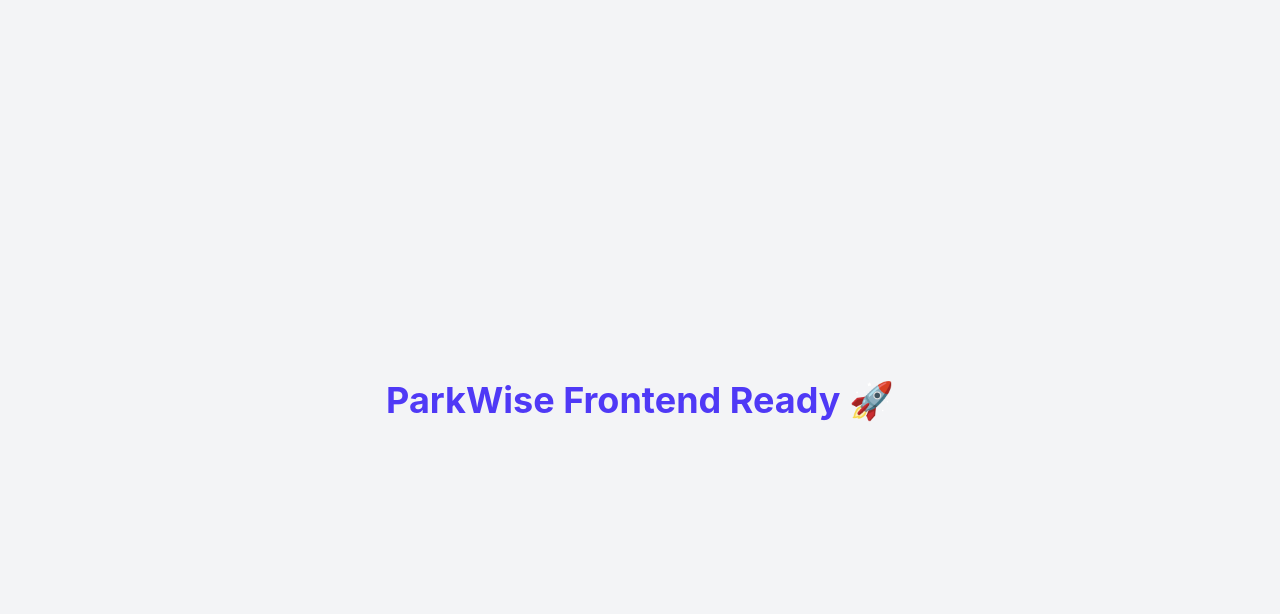
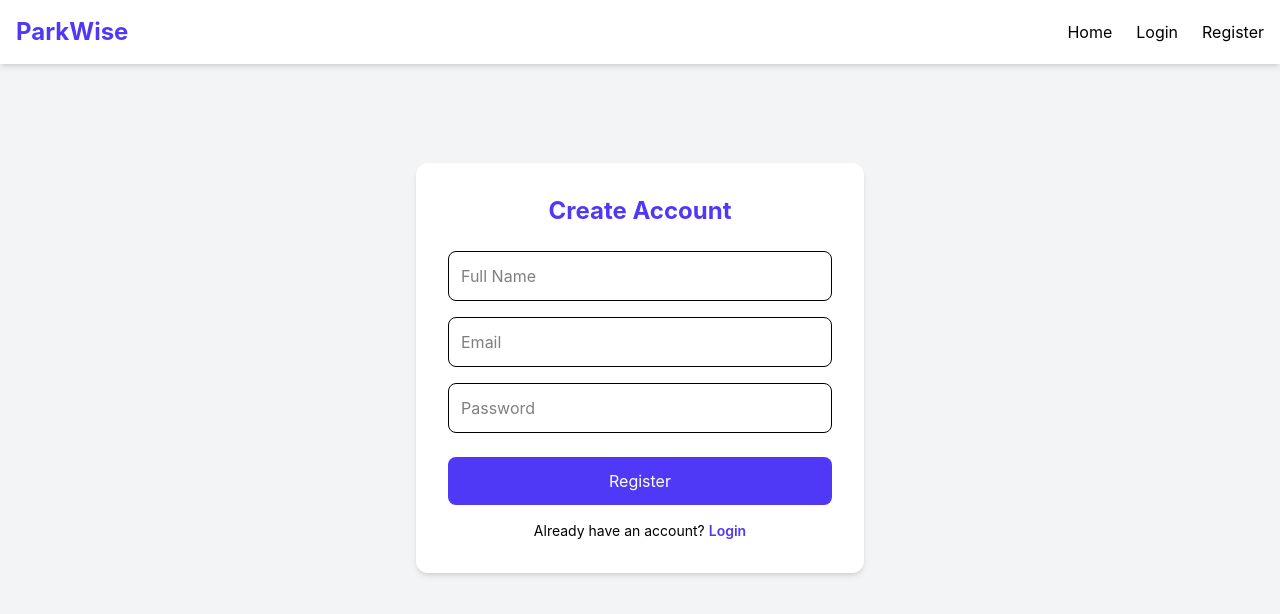
Before and after one commit to rushikeshade2005/ParkWise-Smart-City-Parking-Intelligence-Platform, a React app in the folder frontend/: page /register in a window 1280 px wide. Shown: the top 614 px of the page. Built offline with nearby package versions, Linux system fonts and the light colour scheme; the HTML template or start-up script is replaced by a standard one.

Commit message:
Add routing, navbar and auth pages UI

```diff
--- a/frontend/package.json
+++ b/frontend/package.json
@@ -11,7 +11,8 @@
   },
   "dependencies": {
     "react": "^19.2.0",
-    "react-dom": "^19.2.0"
+    "react-dom": "^19.2.0",
+    "react-router-dom": "^7.13.1"
   },
   "devDependencies": {
     "@eslint/js": "^9.39.1",
--- a/frontend/src/App.jsx
+++ b/frontend/src/App.jsx
@@ -1,10 +1,21 @@
+import { BrowserRouter, Routes, Route } from "react-router-dom";
+import MainLayout from "./layouts/MainLayout";
+
+import Home from "./pages/Home";
+import Login from "./pages/Login";
+import Register from "./pages/Register";
+
 function App() {
   return (
-    <div className="min-h-screen flex items-center justify-center bg-gray-100">
-      <h1 className="text-4xl font-bold text-indigo-600">
-        ParkWise Frontend Ready 🚀
-      </h1>
-    </div>
+    <BrowserRouter>
+      <MainLayout>
+        <Routes>
+          <Route path="/" element={<Home />} />
+          <Route path="/login" element={<Login />} />
+          <Route path="/register" element={<Register />} />
+        </Routes>
+      </MainLayout>
+    </BrowserRouter>
   );
 }
 
--- /dev/null
+++ b/frontend/src/components/Navbar.jsx
@@ -0,0 +1,36 @@
+import { Link } from "react-router-dom";
+import { useState } from "react";
+
+const Navbar = () => {
+  const [open, setOpen] = useState(false);
+
+  return (
+    <nav className="bg-white shadow-md">
+      <div className="max-w-7xl mx-auto px-4 py-4 flex justify-between items-center">
+        <Link to="/" className="text-2xl font-bold text-indigo-600">
+          ParkWise
+        </Link>
+
+        <div className="hidden md:flex space-x-6">
+          <Link to="/">Home</Link>
+          <Link to="/login">Login</Link>
+          <Link to="/register">Register</Link>
+        </div>
+
+        <button onClick={() => setOpen(!open)} className="md:hidden text-2xl">
+          ☰
+        </button>
+      </div>
+
+      {open && (
+        <div className="md:hidden bg-white px-4 pb-4 space-y-2">
+          <Link to="/" onClick={() => setOpen(false)}>Home</Link>
+          <Link to="/login" onClick={() => setOpen(false)}>Login</Link>
+          <Link to="/register" onClick={() => setOpen(false)}>Register</Link>
+        </div>
+      )}
+    </nav>
+  );
+};
+
+export default Navbar;
--- /dev/null
+++ b/frontend/src/layouts/MainLayout.jsx
@@ -0,0 +1,14 @@
+import Navbar from "../components/Navbar";
+
+const MainLayout = ({ children }) => {
+  return (
+    <div className="min-h-screen bg-gray-100">
+      <Navbar />
+      <main className="max-w-7xl mx-auto px-4 py-6">
+        {children}
+      </main>
+    </div>
+  );
+};
+
+export default MainLayout;
--- /dev/null
+++ b/frontend/src/pages/Home.jsx
@@ -0,0 +1,15 @@
+const Home = () => {
+  return (
+    <div className="text-center py-20">
+      <h1 className="text-4xl font-bold text-indigo-600 mb-4">
+        Smart City Parking 🚗
+      </h1>
+      <p className="text-gray-600 max-w-xl mx-auto">
+        Find nearby parking, book slots in real-time, pay digitally,
+        and manage your parking smartly with ParkWise.
+      </p>
+    </div>
+  );
+};
+
+export default Home;
--- /dev/null
+++ b/frontend/src/pages/Login.jsx
@@ -0,0 +1,38 @@
+import { Link } from "react-router-dom";
+
+const Login = () => {
+  return (
+    <div className="flex justify-center items-center min-h-[70vh]">
+      <div className="bg-white p-8 rounded-xl shadow-md w-full max-w-md">
+        <h2 className="text-2xl font-bold text-center mb-6 text-indigo-600">
+          Login to ParkWise
+        </h2>
+
+        <input
+          type="email"
+          placeholder="Email"
+          className="w-full mb-4 p-3 border rounded-lg focus:ring-2 focus:ring-indigo-500"
+        />
+
+        <input
+          type="password"
+          placeholder="Password"
+          className="w-full mb-6 p-3 border rounded-lg focus:ring-2 focus:ring-indigo-500"
+        />
+
+        <button className="w-full bg-indigo-600 text-white py-3 rounded-lg hover:bg-indigo-700">
+          Login
+        </button>
+
+        <p className="text-sm text-center mt-4">
+          Don’t have an account?{" "}
+          <Link to="/register" className="text-indigo-600 font-semibold">
+            Register
+          </Link>
+        </p>
+      </div>
+    </div>
+  );
+};
+
+export default Login;
--- /dev/null
+++ b/frontend/src/pages/Register.jsx
@@ -0,0 +1,44 @@
+import { Link } from "react-router-dom";
+
+const Register = () => {
+  return (
+    <div className="flex justify-center items-center min-h-[70vh]">
+      <div className="bg-white p-8 rounded-xl shadow-md w-full max-w-md">
+        <h2 className="text-2xl font-bold text-center mb-6 text-indigo-600">
+          Create Account
+        </h2>
+
+        <input
+          type="text"
+          placeholder="Full Name"
+          className="w-full mb-4 p-3 border rounded-lg focus:ring-2 focus:ring-indigo-500"
+        />
+
+        <input
+          type="email"
+          placeholder="Email"
+          className="w-full mb-4 p-3 border rounded-lg focus:ring-2 focus:ring-indigo-500"
+        />
+
+        <input
+          type="password"
+          placeholder="Password"
+          className="w-full mb-6 p-3 border rounded-lg focus:ring-2 focus:ring-indigo-500"
+        />
+
+        <button className="w-full bg-indigo-600 text-white py-3 rounded-lg hover:bg-indigo-700">
+          Register
+        </button>
+
+        <p className="text-sm text-center mt-4">
+          Already have an account?{" "}
+          <Link to="/login" className="text-indigo-600 font-semibold">
+            Login
+          </Link>
+        </p>
+      </div>
+    </div>
+  );
+};
+
+export default Register;
```
Also changed, not shown: 1 other file (tests, documents, lock files or other folders).
